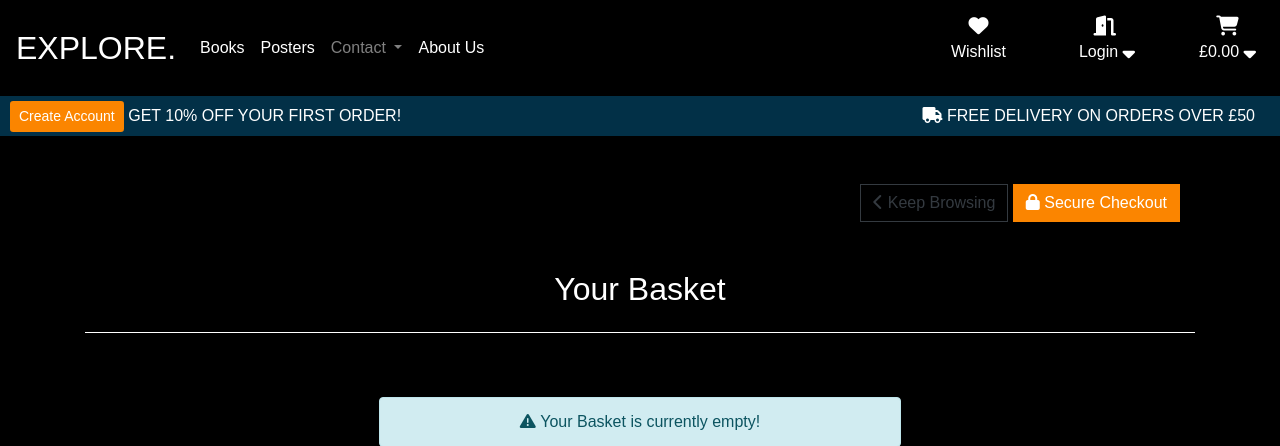
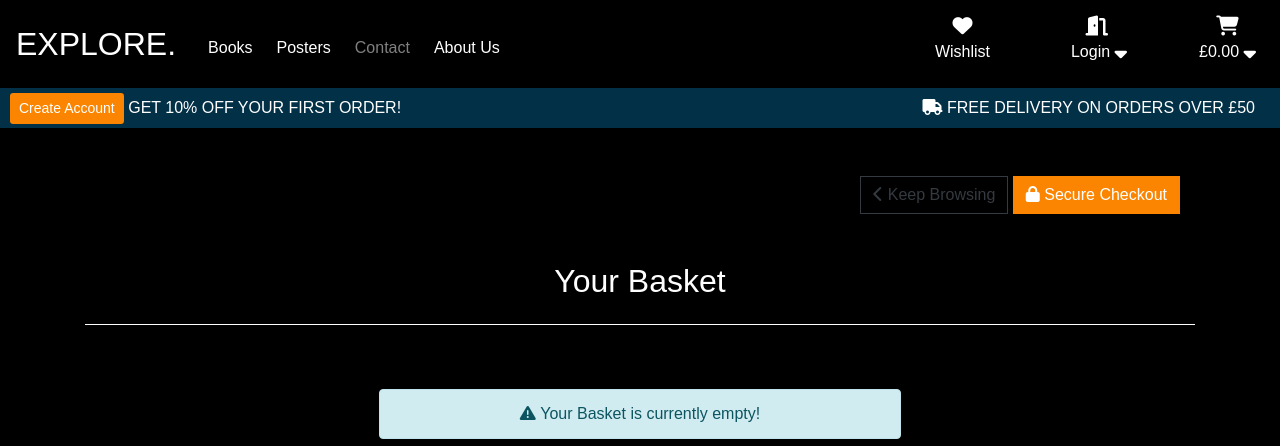
Before and after one commit to RadheyaM/explore, a Django app: page /basket/ in a window 1280 px wide. Shown: the top 446 px of the page. Run offline with Django 3.2, Linux system fonts and the light colour scheme; some libraries are stand-ins or nearby versions.

Commit message:
Improve the styling on the navbar and custom links

```diff
--- a/static/css/base.css
+++ b/static/css/base.css
@@ -76,6 +76,15 @@ hr {
     font-size: 2rem;
 }
 
+.nav-link {
+    padding: 0;
+    margin: 0.5rem 0 0 0.5rem
+}
+
+.nav-link:hover {
+    color: var(--orange);
+}
+
 .hidden {
     display: none;
 }
--- a/templates/includes/desktop-nav.html
+++ b/templates/includes/desktop-nav.html
@@ -1,36 +1,36 @@
 <!--Code taken from bootstrap 4.6 Docs and edited for current requirement-->
 <nav class="navbar navbar-expand-lg nav-bar navbar-dark">
-    <a class="navbar-brand" href="{% url 'home' %}">EXPLORE.</a>
+    <a class="navbar-brand custom-link" href="{% url 'home' %}">EXPLORE.</a>
     <button class="navbar-toggler" type="button" data-toggle="collapse" data-target="#navbarNavDropdown" aria-controls="navbarNavDropdown" aria-expanded="false" aria-label="Toggle navigation">
         <span class="navbar-toggler-icon"> </span>
     </button>
     <div class="collapse navbar-collapse" id="navbarNavDropdown">
         <ul class="navbar-nav">
             <li class="nav-item active">
-              <a class="nav-link" href="{% url 'books' %}">Books</a>
+              <a class="nav-link custom-link" href="{% url 'books' %}">Books</a>
             </li>
             <li class="nav-item active">
-              <a class="nav-link" href="{% url 'posters' %}">Posters</a>
+              <a class="nav-link custom-link" href="{% url 'posters' %}">Posters</a>
             </li>
             <li class="nav-item dropdown">
-                <a class="nav-link dropdown-toggle" href="#" role="button" data-toggle="dropdown" aria-expanded="false">
+                <a class="nav-link custom-link dropdown-toggle" href="#" role="button" data-toggle="dropdown" aria-expanded="false">
                   Contact
                 </a>
                 <div class="dropdown-menu">
-                    <a class="dropdown-item" href="{% url 'contact' %}">Get In Touch</a>
-                    <a class="dropdown-item" href="{% url 'site_review' %}">Leave a Review</a>
-                    <a class="dropdown-item btn btn-active" href="#">Subscribe!</a>
+                    <a class="dropdown-item custom-link" href="{% url 'contact' %}">Get In Touch</a>
+                    <a class="dropdown-item custom-link" href="{% url 'site_review' %}">Leave a Review</a>
+                    <a class="dropdown-item custom-link btn btn-active" href="#">Subscribe!</a>
                 </div>
             </li>
             <li class="nav-item active">
-              <a class="nav-link" href="{% url 'about' %}">About Us</a>
+              <a class="nav-link custom-link" href="{% url 'about' %}">About Us</a>
             </li>
         </ul>
     </div>
     <div class="collapse navbar-collapse" id="navbarNavDropdown">
         <ul class="navbar-nav ml-auto">
             <li class="nav-item mr-5 text-center">
-                <a class="nav-link active"
+                <a class="nav-link active custom-link"
                           {% if user.is_authenticated %}
                               href="{% url 'wishlist' %}"
                           {% else %}
@@ -43,7 +43,7 @@
                 </a>
             </li>
             <li class="nav-item dropdown mr-5 text-center">
-                <a class="nav-link active" href="#" role="button" data-toggle="dropdown" aria-expanded="false">
+                <a class="nav-link custom-link active" href="#" role="button" data-toggle="dropdown" aria-expanded="false">
                   <div class="text-center">
                     {% if user.is_authenticated %}
                       <div class="text-center"><i class="fa-regular fa-face-smile-beam"></i></div>
@@ -57,18 +57,18 @@
                 <div class="dropdown-menu">
                     {% if user.is_authenticated %}
                         {% if user.is_superuser %}
-                            <a class="dropdown-item" href="{% url 'manage_products' %}"><i class="fa-solid fa-list-check"></i>&nbsp;Manage Products</a>
+                            <a class="dropdown-item custom-link" href="{% url 'manage_products' %}"><i class="fa-solid fa-list-check"></i>&nbsp;Manage Products</a>
                         {% endif %}
-                        <a class="dropdown-item" href="{% url 'profile' %}"><i class="fa-solid fa-user"></i>&nbsp;My Profile</a>
-                        <a class="dropdown-item" href="{% url 'account_logout' %}"><i class="fa-solid fa-person-walking-arrow-right"></i>&nbsp;Logout</a>
+                        <a class="dropdown-item custom-link" href="{% url 'profile' %}"><i class="fa-solid fa-user"></i>&nbsp;My Profile</a>
+                        <a class="dropdown-item custom-link" href="{% url 'account_logout' %}"><i class="fa-solid fa-person-walking-arrow-right"></i>&nbsp;Logout</a>
                     {% else %}
-                        <a class="dropdown-item" href="{% url 'account_login' %}"><i class="fa-solid fa-right-from-bracket"></i>Login</a>
-                        <a class="dropdown-item" href="{% url 'account_signup' %}"><i class="fa-solid fa-user-plus"></i>&nbsp;Signup</a>
+                        <a class="dropdown-item custom-link" href="{% url 'account_login' %}"><i class="fa-solid fa-right-from-bracket"></i>Login</a>
+                        <a class="dropdown-item custom-link" href="{% url 'account_signup' %}"><i class="fa-solid fa-user-plus"></i>&nbsp;Signup</a>
                     {% endif %}
                 </div>
             </li>
             <li class="nav-item active text-center">
-              <a class="nav-link" data-toggle="collapse" href="#basket-sidenav" role="button" aria-expanded="false" aria-controls="basket-sidenav">
+              <a class="nav-link custom-link" data-toggle="collapse" href="#basket-sidenav" role="button" aria-expanded="false" aria-controls="basket-sidenav">
                   <div class="text-center">
                         <i class="fa-solid fa-cart-shopping"></i>
                         {% if product_count != 0 %}
```
Also changed, not shown: other parts of static/css/base.css (+22 -7 lines).
